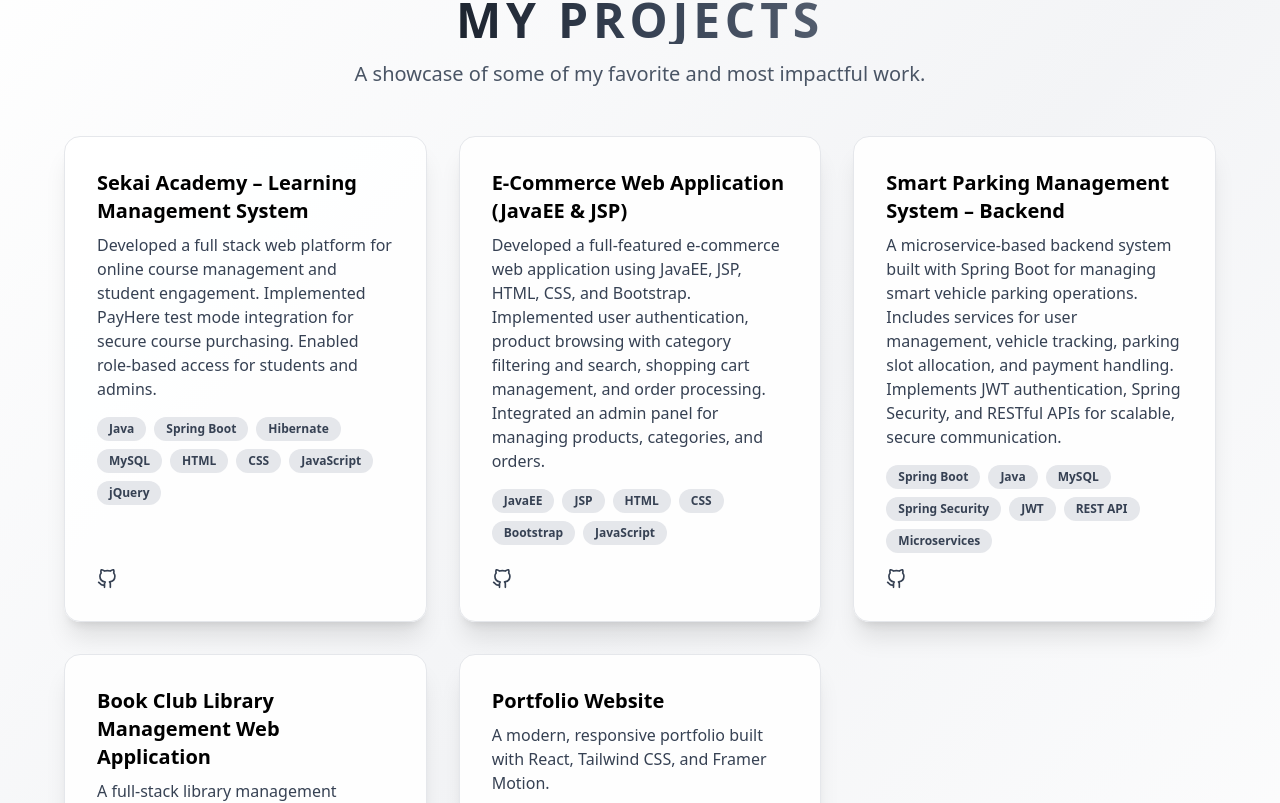
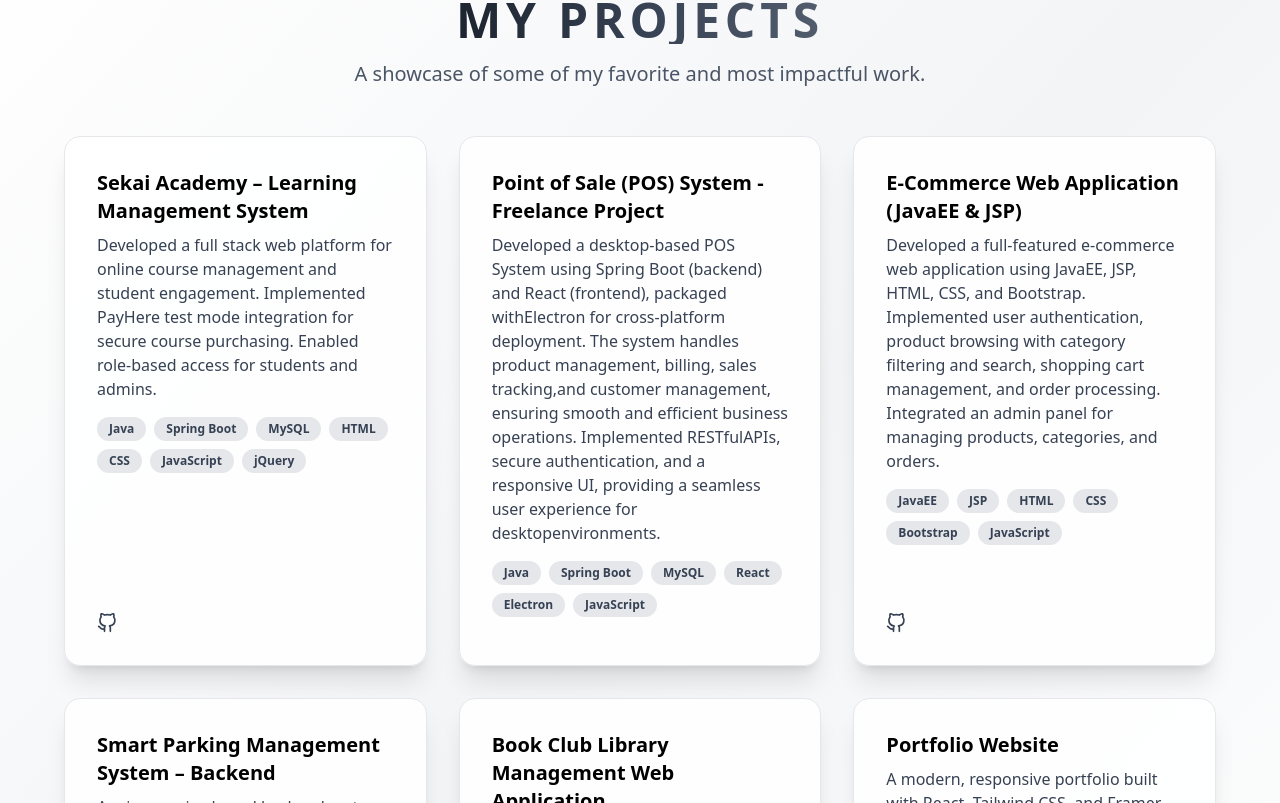
Before and after one commit to manuthkausilu/React_Portfolio, a React (Vite) app: page / in a window 1280 px wide. Shown: the part 4357-5160 px from the top of the page. Built offline with nearby package versions, Linux system fonts and the light colour scheme.

Commit message:
projects update

```diff
--- a/src/components/Project.jsx
+++ b/src/components/Project.jsx
@@ -7,8 +7,16 @@ const projects = [
     title: "Sekai Academy – Learning Management System",
     description:
       "Developed a full stack web platform for online course management and student engagement. Implemented PayHere test mode integration for secure course purchasing. Enabled role-based access for students and admins.",
-    tech: ["Java", "Spring Boot", "Hibernate", "MySQL", "HTML", "CSS", "JavaScript", "jQuery"],
+    tech: ["Java", "Spring Boot", "MySQL", "HTML", "CSS", "JavaScript", "jQuery"],
     github: "https://github.com/manuthkausilu/springboot-LMS.git",
+    demo: "#",
+  },
+  {
+    title: "Point of Sale (POS) System - Freelance Project",
+    description:
+      " Developed a desktop-based POS System using Spring Boot (backend) and React (frontend), packaged withElectron for cross-platform deployment. The system handles product management, billing, sales tracking,and customer management, ensuring smooth and efficient business operations. Implemented RESTfulAPIs, secure authentication, and a responsive UI, providing a seamless user experience for desktopenvironments.",
+    tech: ["Java", "Spring Boot", "MySQL", "React", "Electron", "JavaScript"],
+    github: "#",
     demo: "#",
   },
   {
```
